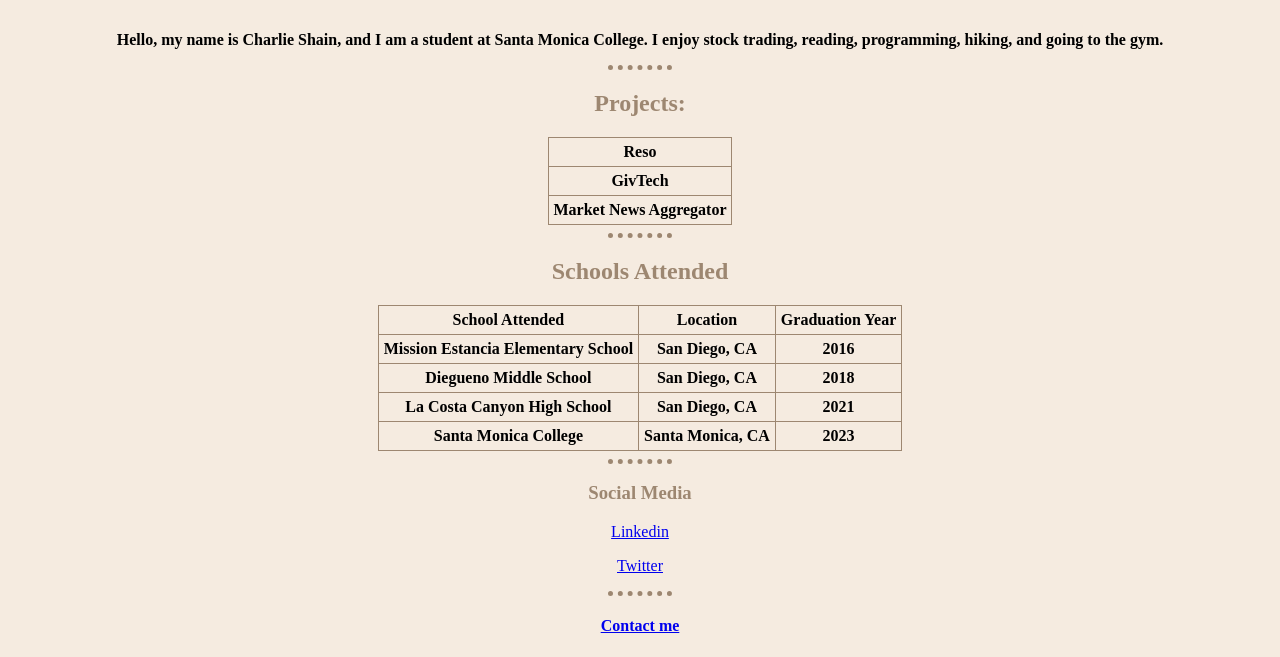
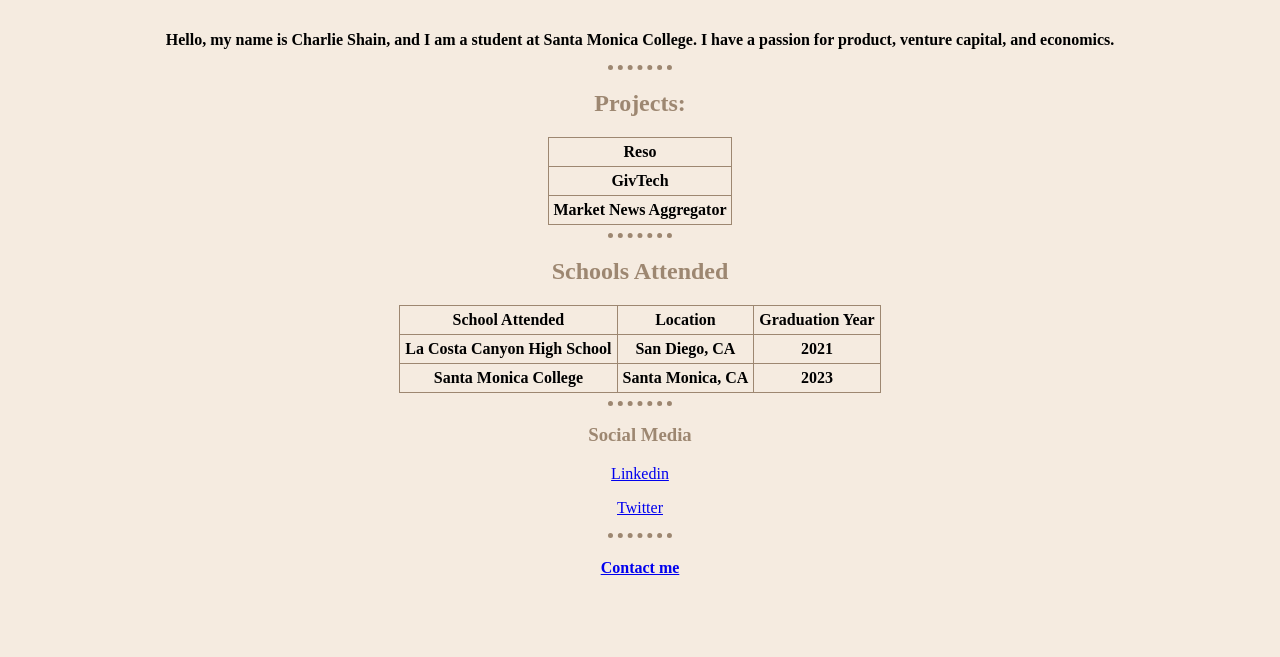
Before and after one commit to cshain1/charlieshain, a plain HTML site: page index.html in a window 1280 px wide. Shown: the part 199-856 px from the top of the page. After the commit the page ends 800 px from the top, so only its background shows below. Drawn offline with Linux system fonts and the light colour scheme.

Commit message:
Updated description.

```diff
--- a/index.html
+++ b/index.html
@@ -19,7 +19,7 @@
       </table>
       <br>
       <div class="section-1 fade-in">
-         <p>Hello, my name is Charlie Shain, and I am a student at Santa Monica College. I enjoy stock trading, reading, programming, hiking, and going to the gym.</p>
+         <p>Hello, my name is Charlie Shain, and I am a student at Santa Monica College. I have a passion for product, venture capital, and economics.</p>
          <hr>
       </div>
       <div class="section-2 fade-in">
@@ -45,17 +45,6 @@
                 <td>Location</td>
                 <td>Graduation Year</td>
                 </tr>
-                <tr>
-                <td>Mission Estancia Elementary School</td>
-                <td>San Diego, CA</td>
-                <td>2016</td>
-                </tr>
-                <tr>
-                <td>Diegueno Middle School</td>
-                <td>San Diego, CA</td>
-                <td>2018</td>
-                </tr>
-                <tr>
                 <td>La Costa Canyon High School</td>
                 <td>San Diego, CA</td>
                 <td>2021</td>
```
